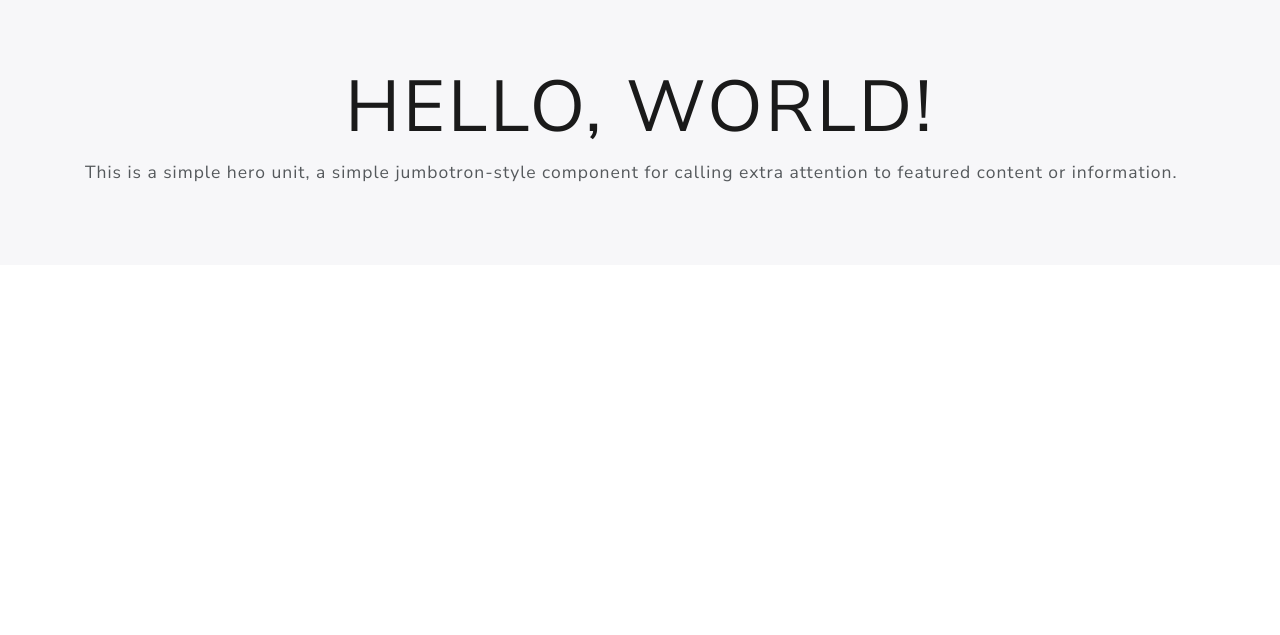
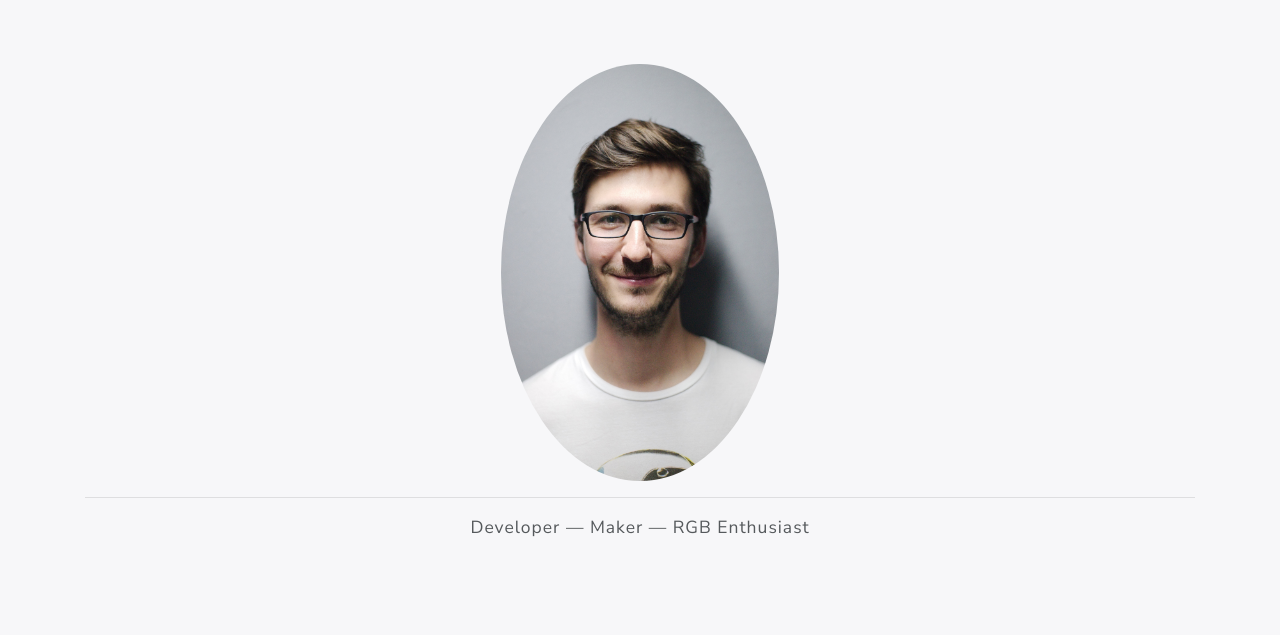
Before and after one commit to garinm90/Django_Portfolio, a Django app: page / in a window 1280 px wide. Shown: the part 89-724 px from the top of the page. Run offline with Django 3.2, Linux system fonts and the light colour scheme; some libraries are stand-ins or nearby versions.

Commit message:
Design updates

```diff
--- a/pages/templates/pages/index.html
+++ b/pages/templates/pages/index.html
@@ -1,14 +1,23 @@
 {% extends 'pages/base.html' %}
+{% load static %}
 {% block content %}
 <div class="jumbotron jumbotron-fluid">
     <div class="container">
         <div class="row">
-            <div class="col">
-                <h1 class="display-3 text-center">Hello, world!</h1>
+            <!-- <h1 class="display-3 text-center"></h1> -->
+            <!-- <div class="col-md"></div> -->
+            <div class="col-md">
+                <img class="w-25 rounded-circle mx-auto d-block" src="{% static "pages/adult-beard.jpg" %}">
+            </div>
+            <!-- <div class="col-md"></div> -->
+        </div>
+        <hr />
+        <div class="row">
+
+            <div class="col-md">
+                <p class="lead text-center">Developer &#8212 Maker &#8212 RGB Enthusiast</p>
             </div>
         </div>
-        <p class="lead">This is a simple hero unit, a simple jumbotron-style component for calling extra attention to featured content or information.</p>
-
 
         </p>
     </div>
--- a/pages/views.py
+++ b/pages/views.py
@@ -1,5 +1,7 @@
 from django.shortcuts import render
+from pprint import pprint
 
 
 def index(request):
+
     return render(request, 'pages/index.html')
--- a/portfolio/templates/registration/login.html
+++ b/portfolio/templates/registration/login.html
@@ -5,7 +5,7 @@
     <button type="submit">Login</button>
 </form>
 {% if user.is_authenticated %}
-<p>Logged as {{ user.username }}</p>
+<p>Logged in as {{ user.get_full_name.title }}</p>
 <a class="btn btn-primary" href="{% url 'logout' %}">Logout</a>
 {% else %}
 <a class="btn btn-primary" href="{% url 'social:begin' 'google-oauth2' %}">
```
Also changed, not shown: pages/static/pages/adult-beard.jpg (added), portfolio/db.sqlite3.
